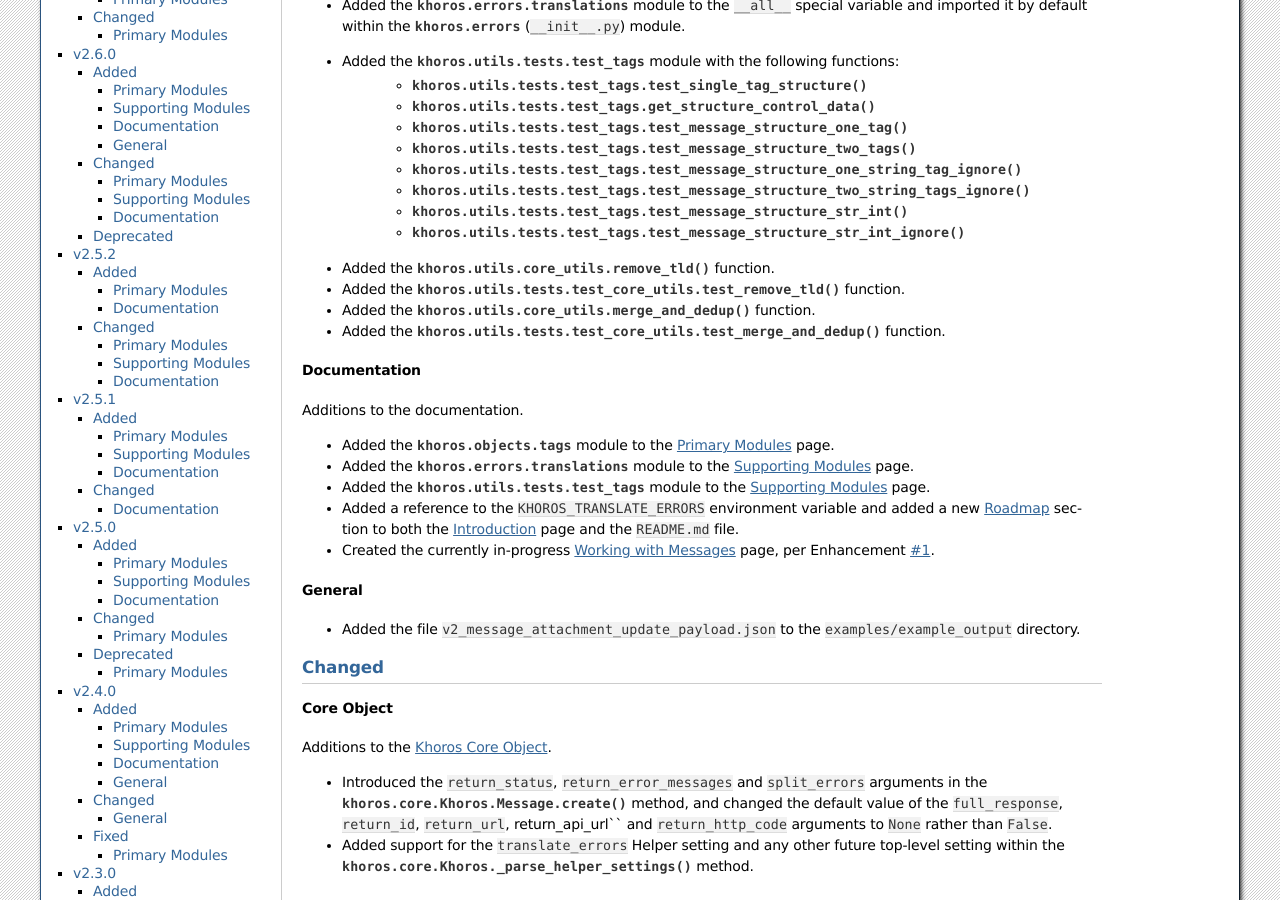
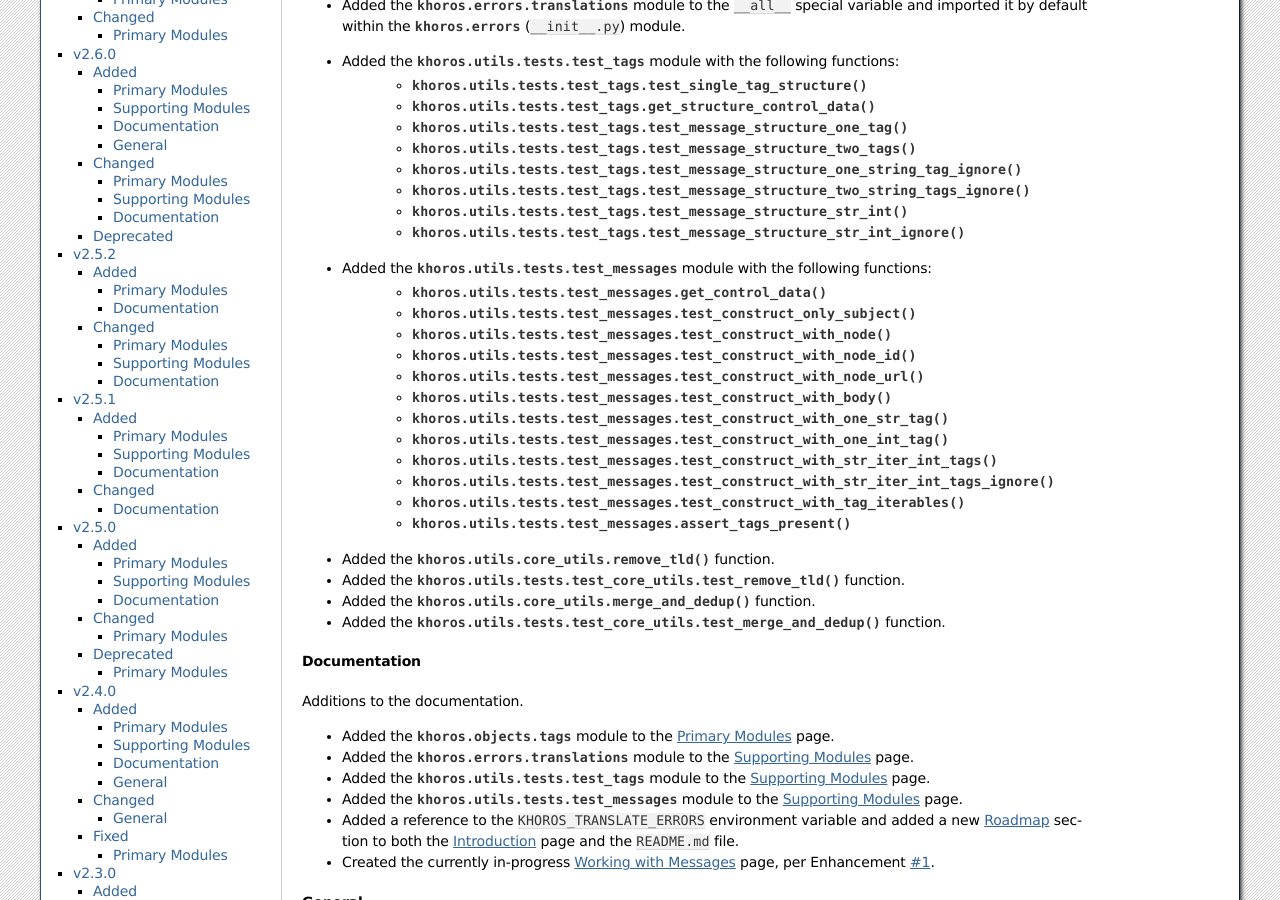
Before and after one commit to jeffshurtliff/khoros, a Sphinx documentation site: the page built from docs/changelog.rst, in a window 1280 px wide and 900 px high, scrolled down 1095 px. Built offline with Sphinx 7.4.7, drawn with Linux system fonts in a browser that asks for light colours.

Commit message:
Made changes relating to v2.8.0. See changelog for details.

```diff
--- a/docs/changelog.rst
+++ b/docs/changelog.rst
@@ -60,6 +60,19 @@
     * :py:func:`khoros.utils.tests.test_tags.test_message_structure_two_string_tags_ignore`
     * :py:func:`khoros.utils.tests.test_tags.test_message_structure_str_int`
     * :py:func:`khoros.utils.tests.test_tags.test_message_structure_str_int_ignore`
+* Added the :py:mod:`khoros.utils.tests.test_messages` module with the following functions:
+    * :py:func:`khoros.utils.tests.test_messages.get_control_data`
+    * :py:func:`khoros.utils.tests.test_messages.test_construct_only_subject`
+    * :py:func:`khoros.utils.tests.test_messages.test_construct_with_node`
+    * :py:func:`khoros.utils.tests.test_messages.test_construct_with_node_id`
+    * :py:func:`khoros.utils.tests.test_messages.test_construct_with_node_url`
+    * :py:func:`khoros.utils.tests.test_messages.test_construct_with_body`
+    * :py:func:`khoros.utils.tests.test_messages.test_construct_with_one_str_tag`
+    * :py:func:`khoros.utils.tests.test_messages.test_construct_with_one_int_tag`
+    * :py:func:`khoros.utils.tests.test_messages.test_construct_with_str_iter_int_tags`
+    * :py:func:`khoros.utils.tests.test_messages.test_construct_with_str_iter_int_tags_ignore`
+    * :py:func:`khoros.utils.tests.test_messages.test_construct_with_tag_iterables`
+    * :py:func:`khoros.utils.tests.test_messages.assert_tags_present`
 * Added the :py:func:`khoros.utils.core_utils.remove_tld` function.
 * Added the :py:func:`khoros.utils.tests.test_core_utils.test_remove_tld` function.
 * Added the :py:func:`khoros.utils.core_utils.merge_and_dedup` function.
@@ -72,6 +85,7 @@
 * Added the :py:mod:`khoros.objects.tags` module  to the :doc:`primary-modules` page.
 * Added the :py:mod:`khoros.errors.translations` module to the :doc:`supporting-modules` page.
 * Added the :py:mod:`khoros.utils.tests.test_tags` module to the :doc:`supporting-modules` page.
+* Added the :py:mod:`khoros.utils.tests.test_messages` module to the :doc:`supporting-modules` page.
 * Added a reference to the ``KHOROS_TRANSLATE_ERRORS`` environment variable and added a new
   :ref:`Roadmap <introduction:Roadmap>` section to both the :doc:`introduction` page and the
   ``README.md`` file.
```
